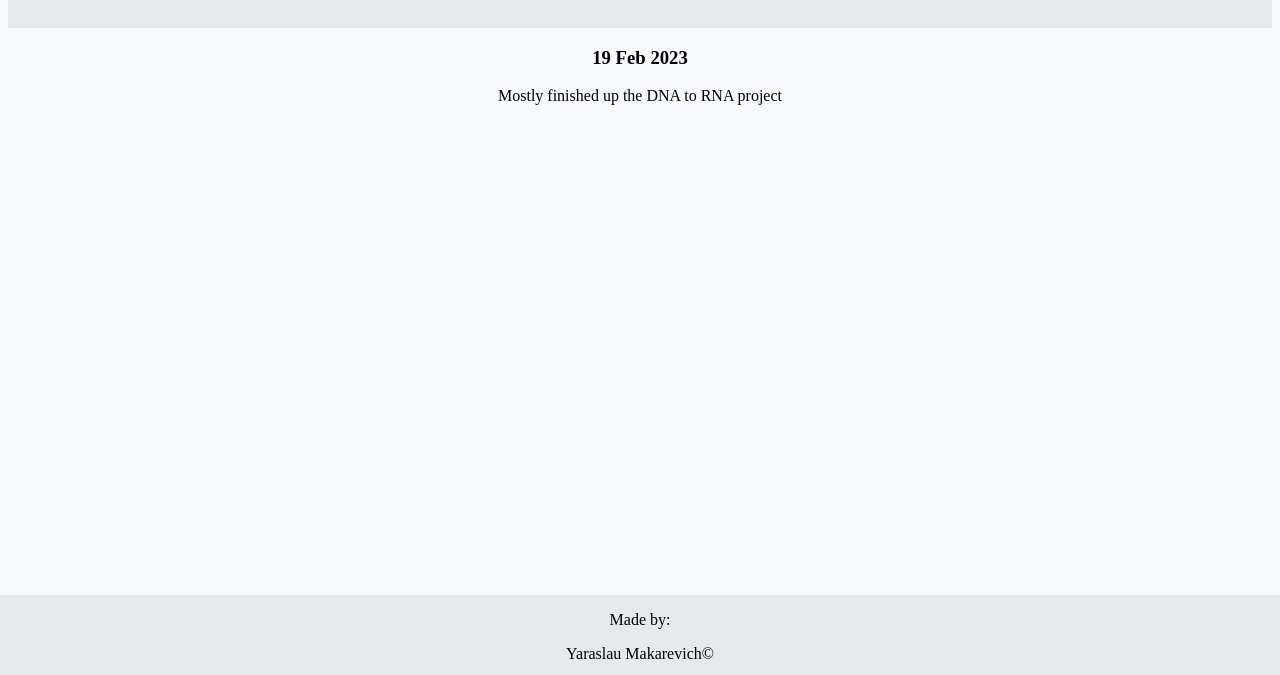
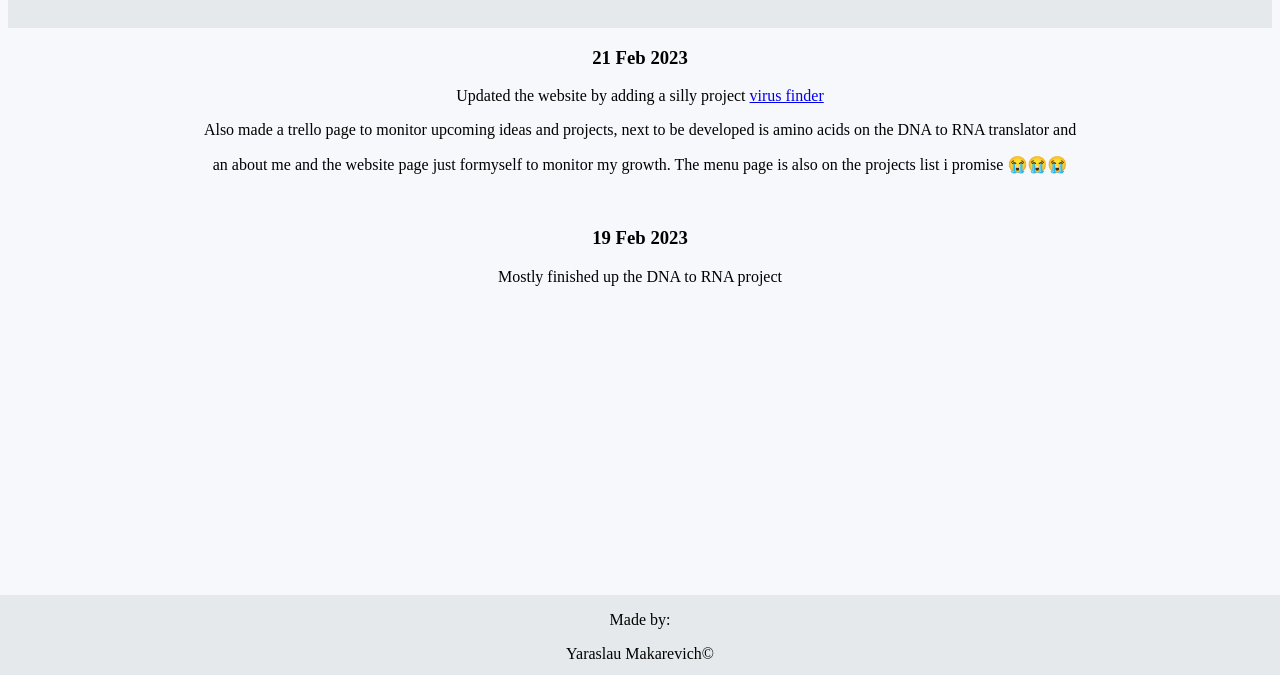
Before and after one commit to Beenomyx/WebDev, a plain HTML site: page index.html in a window 1280 px wide. Shown: the part 125-800 px from the top of the page. Drawn offline with Linux system fonts and the light colour scheme.

Commit message:
blog update

```diff
--- a/index.html
+++ b/index.html
@@ -39,6 +39,11 @@
 
 
         <div id="bodyText">
+            <h3>21 Feb 2023</h3>
+            <p>Updated the website by adding a silly project <a href="https://yaraslau.live/virus%20detection/virus_finder.html">virus finder</a></p>
+            <p>Also made a trello page to monitor upcoming ideas and projects, next to be developed is amino acids on the DNA to RNA translator and</p>
+            <p>an about me and the website page just formyself to monitor my growth. The menu page is also on the projects list i promise 😭😭😭</p>
+            <br>
             <h3>19 Feb 2023</h3>
             <p>Mostly finished up the DNA to RNA project</p>
         </div>
```
